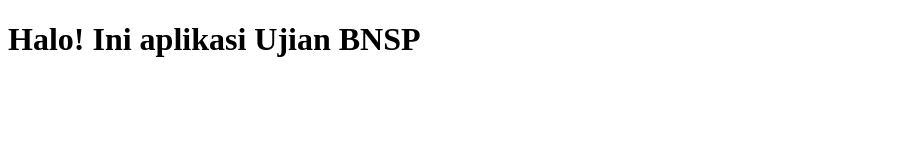
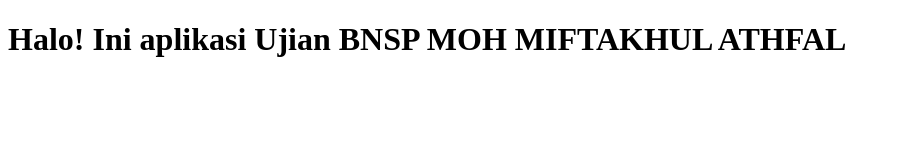
Before and after one commit to mohmiftakhulathfal/bnsp-myapp2, a plain HTML site: page app/index.html in a window 1280 px wide. Shown: the whole page, without its empty margins (0-900 px from the left). Drawn offline with Linux system fonts and the light colour scheme.

Commit message:
Update index.html

```diff
--- a/app/index.html
+++ b/app/index.html
@@ -2,6 +2,6 @@
 <html>
 <head><meta charset="utf-8"><title>MyApp</title></head>
 <body>
-  <h1>Halo! Ini aplikasi Ujian BNSP</h1>
+  <h1>Halo! Ini aplikasi Ujian BNSP MOH MIFTAKHUL ATHFAL</h1>
 </body>
 </html>
```
